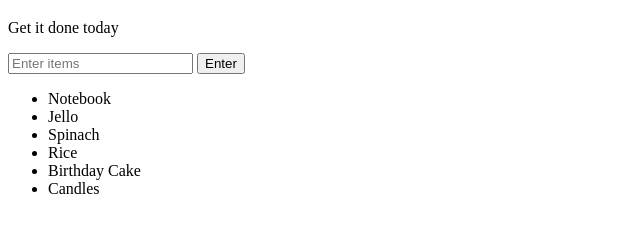
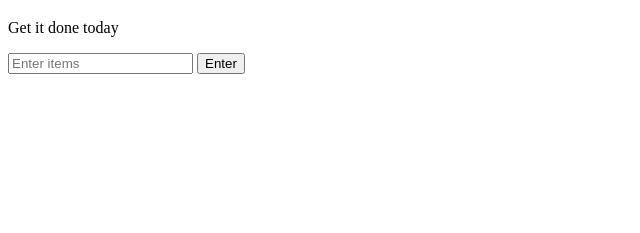
Before and after one commit to shandonvasquez/Javascript-, a plain HTML site: page index.html in a window 1280 px wide. Shown: the part 61-294 px from the top of the page, without its empty margins (0-640 px from the left). Drawn offline with Linux system fonts and the light colour scheme.

Commit message:
This has some changes to the main,js

```diff
--- a/index.html
+++ b/index.html
@@ -10,12 +10,8 @@
   <input type="text" id="userinput" placeholder="Enter items">
   <button id="enter" class="enter">Enter</button>
   <ul>
-    <li class="bold red" random="23">Notebook</li>
-    <li>Jello</li>
-    <li>Spinach</li>
-    <li>Rice</li>
-    <li>Birthday Cake</li>
-    <li>Candles</li> <!-- Corregido el cierre de la etiqueta li -->
+
+
   </ul>
   <script src="main.js"></script>
 </body>
```
